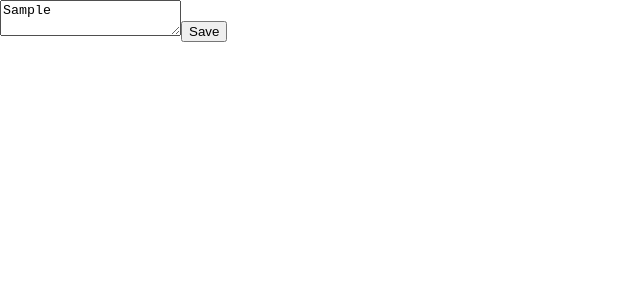
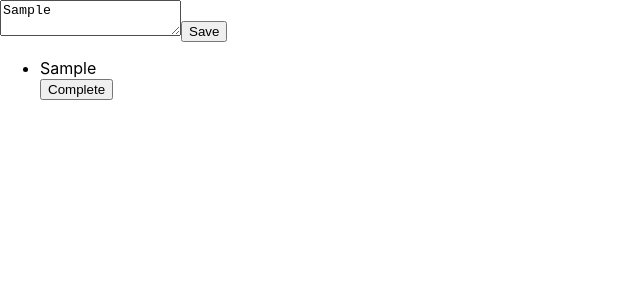
Before and after one commit to rketchum169/grocery_list, a React (Create React App) app: page / in a window 1280 px wide. Both pictures are taken after typing "Sample" into the empty fields and a click on the button "Save". Shown: the top 300 px of the page, without its empty margins (0-640 px from the left). Built offline with nearby package versions, Linux system fonts and the light colour scheme.

Commit message:
basic functionality

```diff
--- a/src/App.js
+++ b/src/App.js
@@ -1,11 +1,23 @@
-import React from 'react';
+import React, { useState } from 'react';
 
 const App = ()=> {
+  const [textareaValue, setTextareaValue] = useState ("")
+  const [notes, setNotes] = useState([])
+  const listItems = notes.map((note, i)=> <li key={i}>{note}</li>)
+
+  const storeEnteredText = (event)=> {
+    setTextareaValue(event.currentTarget.value)
+  }
+
+  const handleButtonClick = (event)=> {
+    setNotes([...notes, textareaValue])
+  }
+
   return (
     <div className="App">
-      <textarea></textarea>
-      <button>Save</button>
-      <ul></ul>
+      <textarea onChange={storeEnteredText}></textarea>
+      <button onClick={handleButtonClick}>Save</button>
+      <ul>{listItems}<button>Complete</button></ul>
     </div>
   );
 }
```
